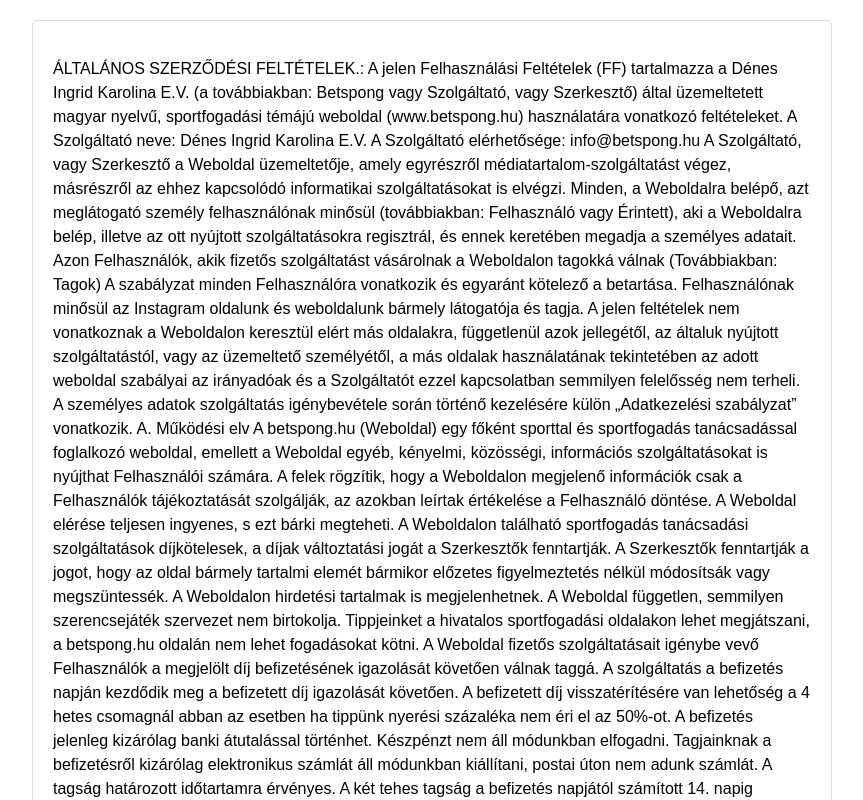
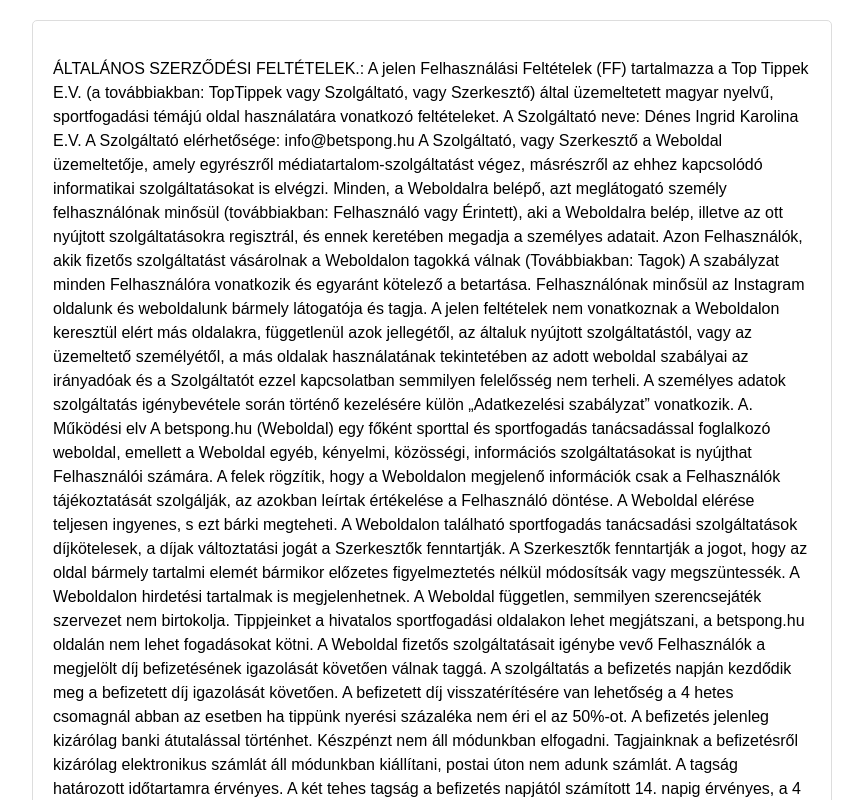
Before and after one commit to Kenez8/-szf, a plain HTML site: page index.html in a window 1280 px wide. Shown: the top 800 px of the page, without its empty margins (208-1071 px from the left). Drawn offline with Linux system fonts and the light colour scheme.

Commit message:
Update index.html frissítés

```diff
--- a/index.html
+++ b/index.html
@@ -11,11 +11,12 @@
     <div id="szoveg">
       <p>
         ÁLTALÁNOS SZERZŐDÉSI FELTÉTELEK.:
+
         A jelen Felhasználási Feltételek (FF) tartalmazza a
-        Dénes Ingrid Karolina E.V. (a továbbiakban: Betspong
+        Top Tippek E.V. (a továbbiakban: TopTippek
         vagy Szolgáltató, vagy Szerkesztő) által üzemeltetett
-        magyar nyelvű, sportfogadási témájú weboldal
-        (www.betspong.hu) használatára vonatkozó feltételeket.
+        magyar nyelvű, sportfogadási témájú oldal
+        használatára vonatkozó feltételeket.
         A Szolgáltató neve: Dénes Ingrid Karolina E.V.
         A Szolgáltató elérhetősége: info@betspong.hu
         A Szolgáltató, vagy Szerkesztő a Weboldal üzemeltetője,
```
